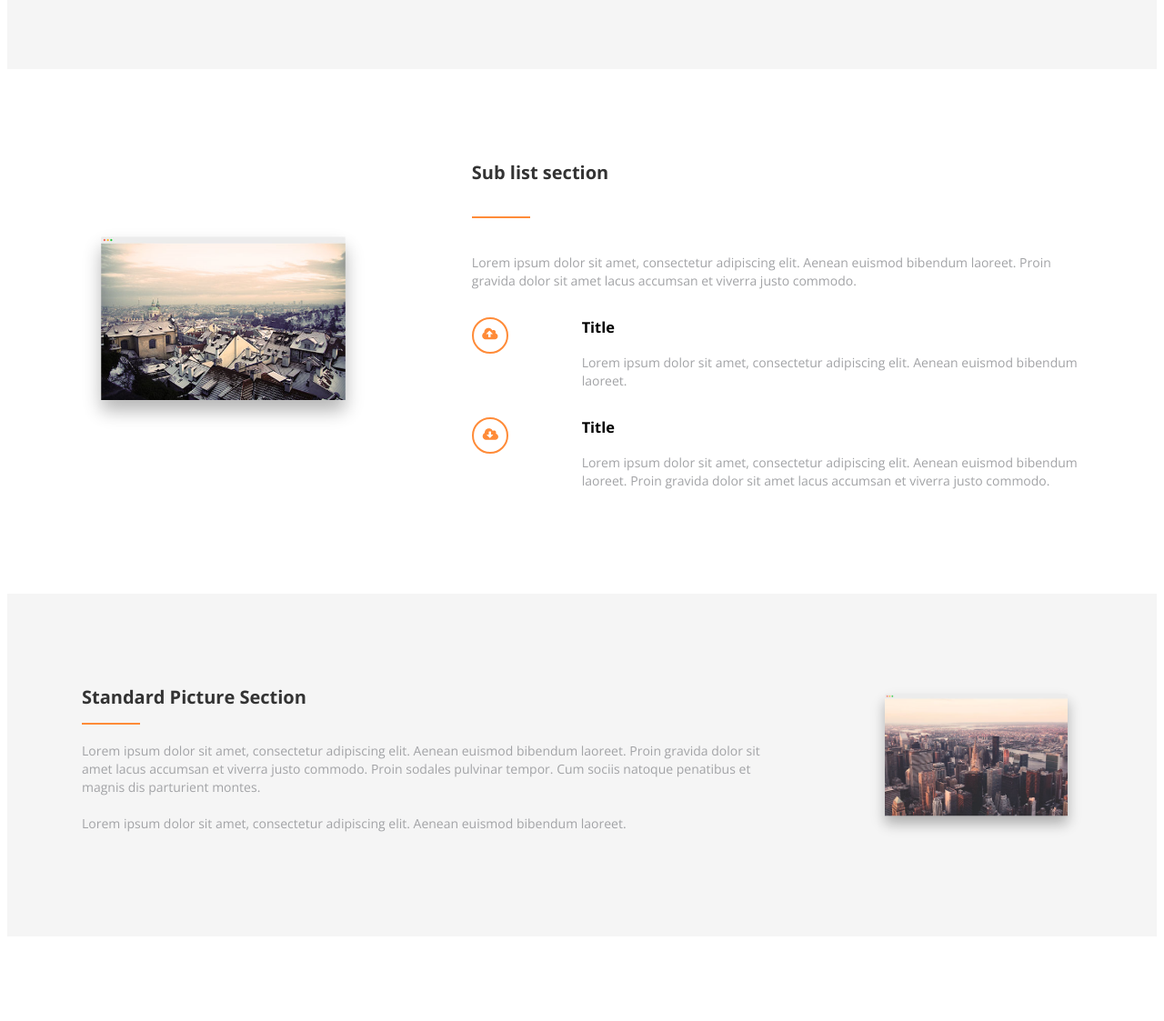
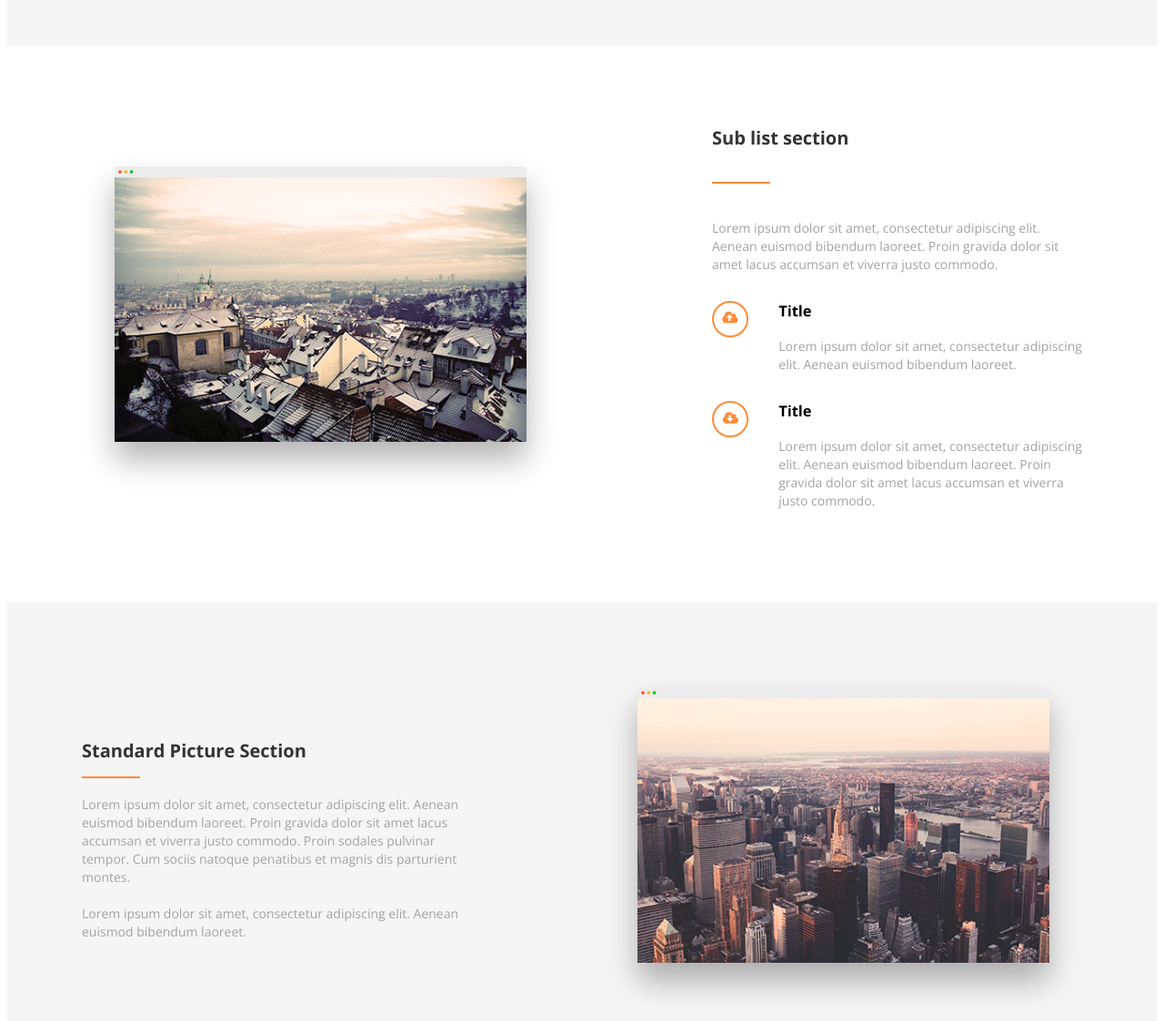
Before and after one commit to mayday9/-AXIT-Layout, a plain HTML site: page index.html in a window 1280 px wide. Shown: the part 1280-2403 px from the top of the page at 91% size. Drawn offline with nearby package versions, Linux system fonts and the light colour scheme.

Commit message:
Fixing Sections

```diff
--- a/style.css
+++ b/style.css
@@ -20,6 +20,8 @@
 
 .page{
     margin: 0;
+    padding: 0;
+    border: none;
     font-family: 'Open Sans', sans-serif;
     font-weight: normal;
     color: #a2a3a6;
@@ -166,7 +168,7 @@
     background-color: #f5f5f5;
 }
 .section1__block{
-    padding: 9.0625rem 0;
+    padding: 12% 0;
     display: flex;
     justify-content: space-between;
     align-items: center;
@@ -200,7 +202,8 @@
     transform: translateY(-50%);
 }
 .textAndButton{
-    margin-right: 6.25rem;
+    /*margin-right: 6.25rem;*/
+    max-width: 46%;
 }
 .orange__button{
     width: 7.5rem;
@@ -229,13 +232,16 @@
     background-color: #ffffff;
 }
 .section2__block{
-    padding: 6.25rem 0;
+    padding: 8% 0;
     display: flex;
     justify-content: space-between;
     align-items: center;
 }
 .section2__picture{
     margin-right: 7.375rem;
+}
+.section2__content{
+    max-width: 37%;
 }
 .title{
     display: flex;
@@ -272,13 +278,14 @@
     background-color: #f5f5f5;
 }
 .section3__block{
-    padding: 6.25rem 0;
+    padding: 7% 0;
     display: flex;
     justify-content: space-between;
     align-items: center;
 }
 .section3__content{
-    margin-right: 7.375rem;
+    /*margin-right: 7.375rem;*/
+    max-width: 38%;
 }
 .section3__pic{
     max-width: 100%;
@@ -286,7 +293,7 @@
 /****************************Section3 End***********************/
 /*******************************Section4***********************/
 .section4__block{
-    padding: 6.625rem 0;
+    padding: 7% 0;
     text-align: center;
 }
 .sec__content{
```
